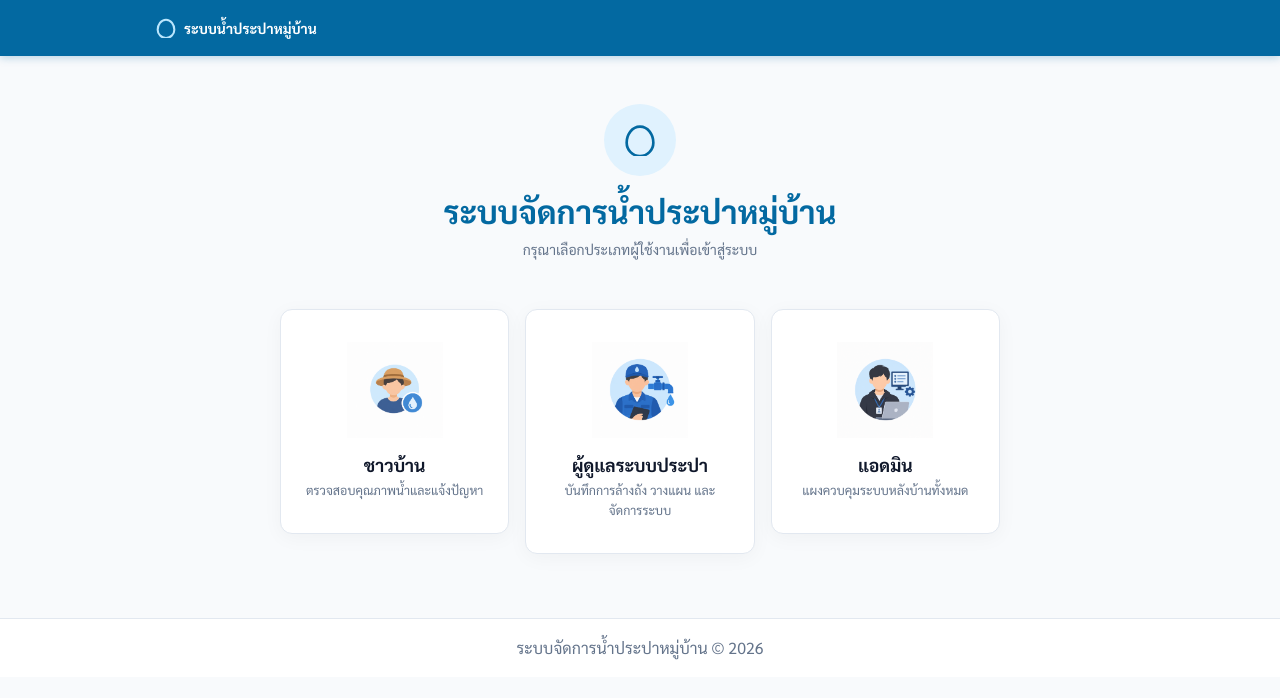
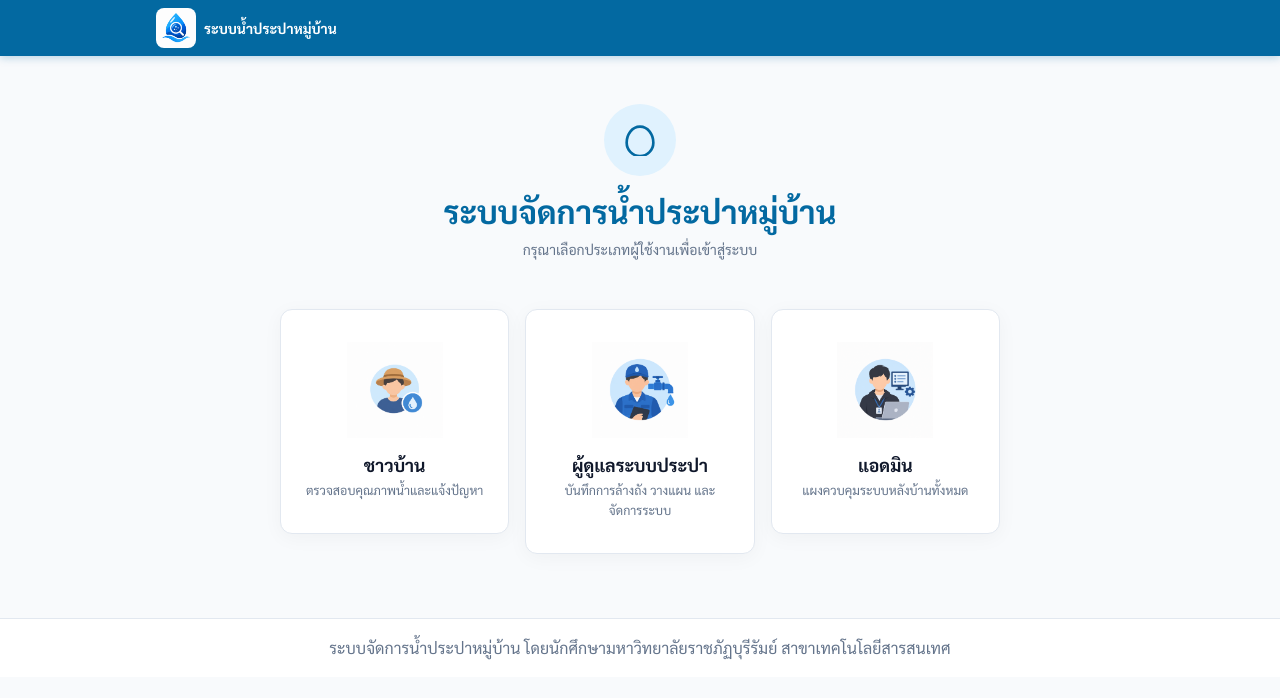
Before and after one commit to Teerapat010v2/LAB, a Next.js app in the folder frontend/: page / in a window 1280 px wide. Shown: the top 698 px of the page. Built offline with nearby package versions, Linux system fonts and the light colour scheme.

Commit message:
Update footer and logo on landing page (index.js)

```diff
--- a/frontend/pages/index.js
+++ b/frontend/pages/index.js
@@ -16,9 +16,7 @@ export default function Home() {
       <nav className={navStyles.navbar}>
         <div className={navStyles.navInner}>
           <span className={navStyles.brand}>
-            <svg width="22" height="22" viewBox="0 0 24 24" fill="none" stroke="currentColor" strokeWidth="2.5" strokeLinecap="round" strokeLinejoin="round">
-              <path d="M12 2C6 2 2 8 2 14a10 10 0 0020 0c0-6-4-12-10-12z"/>
-            </svg>
+            <img src="/Logo.png" alt="โลโก้" style={{ width: '40px', height: '40px', objectFit: 'contain', borderRadius: '8px' }} />
             <span>ระบบน้ำประปาหมู่บ้าน</span>
           </span>
         </div>
@@ -82,7 +80,7 @@ export default function Home() {
       </main>
 
       <footer className={navStyles.footer}>
-        <p>ระบบจัดการน้ำประปาหมู่บ้าน &copy; {new Date().getFullYear()}</p>
+        <p>ระบบจัดการน้ำประปาหมู่บ้าน โดยนักศึกษามหาวิทยาลัยราชภัฏบุรีรัมย์ สาขาเทคโนโลยีสารสนเทศ</p>
       </footer>
     </>
   );
```
